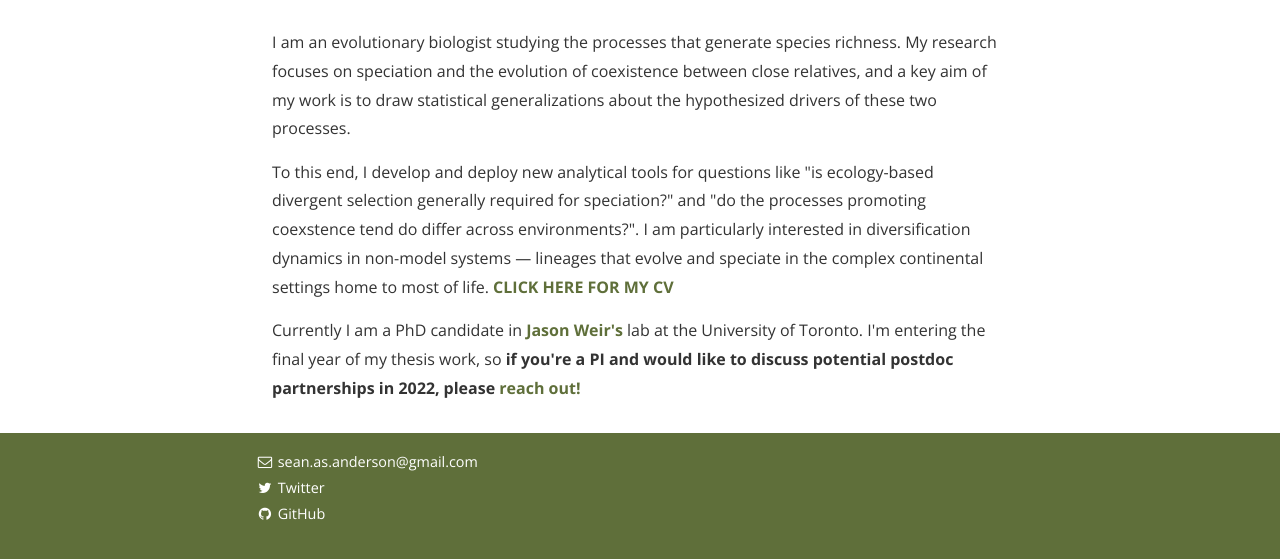
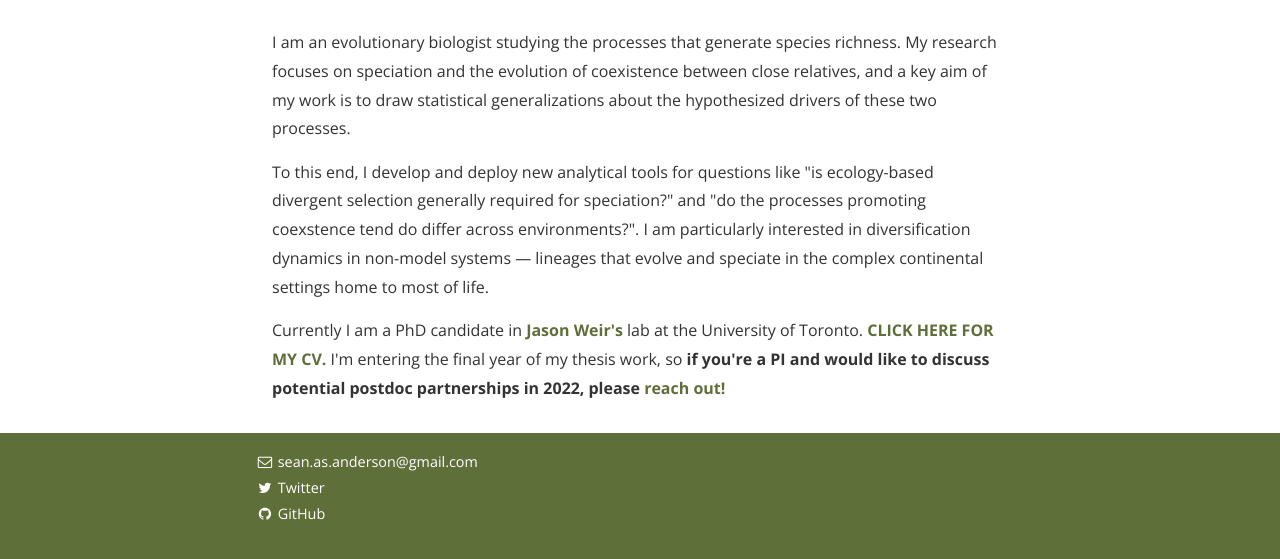
Before and after one commit to SeanASAnderson/SeanASAnderson.github.io, a Jekyll site: the page built from index.html, in a window 1280 px wide and 1019 px high, cut to the strip 460-1019 px from the top of the window. Built offline with Jekyll 4.4.1, drawn with Linux system fonts in a browser that asks for light colours; nearby versions of some CDN libraries; some web fonts are replaced; the list of posts is cut into pages by our own code.

```diff
--- a/index.html
+++ b/index.html
@@ -46,8 +46,8 @@
 <body>
   <!--<h1> <center> Welcome! </center> </h1>-->
   <p> I am an evolutionary biologist studying the processes that generate species richness. My research focuses on speciation and the evolution of coexistence between close relatives, and a key aim of my work is to draw statistical generalizations about the hypothesized drivers of these two processes. </p>
-  <p> To this end, I develop and deploy new analytical tools for questions like "is ecology-based divergent selection generally required for speciation?" and "do the processes promoting coexstence tend do differ across environments?". I am particularly interested in diversification dynamics in non-model systems <span>&#8212;</span> lineages that evolve and speciate in the complex continental settings home to most of life. <a href="https://github.com/SeanASAnderson/CV/blob/main/AndersonSean.CV.2021.pdf"><b>CLICK HERE FOR MY CV</b></a></p>
-  <p> Currently I am a PhD candidate in <a href="https://www.utsc.utoronto.ca/~jweir"/> <b>Jason Weir's </a> </b> lab at the University of Toronto. I'm entering the final year of my thesis work, so <b> if you're a PI and would like to discuss potential postdoc partnerships in 2022, please <a href="mailto:sean.as.anderson@gmail.com">reach out!</a></b> </p>
+  <p> To this end, I develop and deploy new analytical tools for questions like "is ecology-based divergent selection generally required for speciation?" and "do the processes promoting coexstence tend do differ across environments?". I am particularly interested in diversification dynamics in non-model systems <span>&#8212;</span> lineages that evolve and speciate in the complex continental settings home to most of life. </p>
+  <p> Currently I am a PhD candidate in <a href="https://www.utsc.utoronto.ca/~jweir"/> <b>Jason Weir's </a> </b> lab at the University of Toronto. <a href="https://github.com/SeanASAnderson/CV/blob/main/AndersonSean.CV.2021.pdf"><b>CLICK HERE FOR MY CV.</b></a> I'm entering the final year of my thesis work, so <b> if you're a PI and would like to discuss potential postdoc partnerships in 2022, please <a href="mailto:sean.as.anderson@gmail.com">reach out!</a></b> </p>
 
   </body>
 
```
